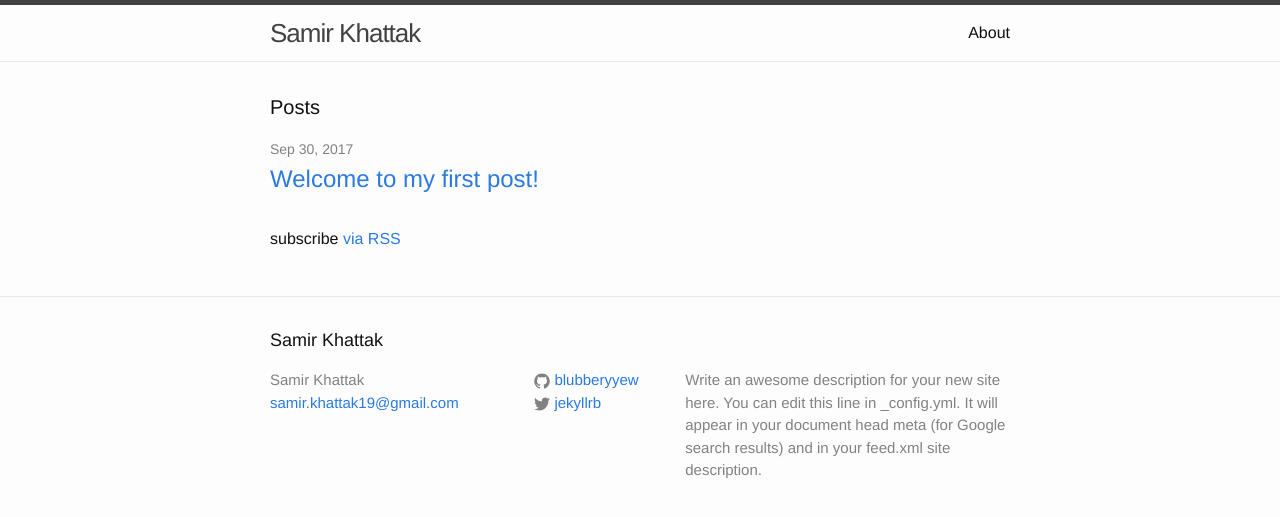
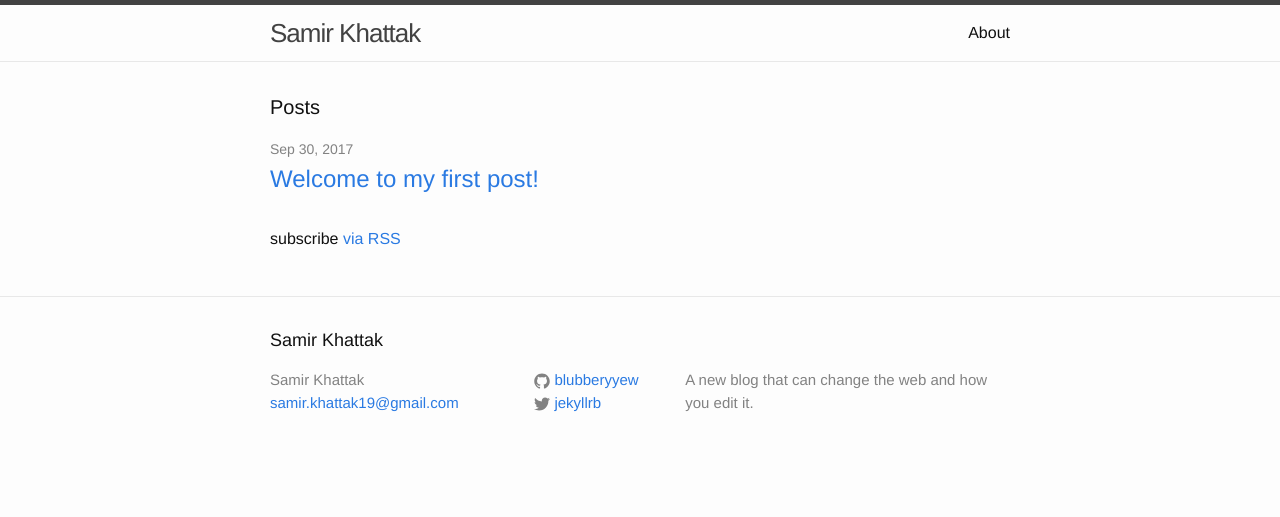
Before and after one commit to blubberyyew/blubberyyew.github.io, a Jekyll site: the page built from index.html, in a window 1280 px wide. Shown: the top 517 px of the page. Built offline with Jekyll 4.4.1, drawn with Linux system fonts in a browser that asks for light colours.

Commit message:
updated _config.yml
added new description

```diff
--- a/_config.yml
+++ b/_config.yml
@@ -9,9 +9,7 @@
 title: Samir Khattak
 email: samir.khattak19@gmail.com
 description: > # this means to ignore newlines until "baseurl:"
-  Write an awesome description for your new site here. You can edit this
-  line in _config.yml. It will appear in your document head meta (for
-  Google search results) and in your feed.xml site description.
+  A new blog that can change the web and how you edit it.
 baseurl: "" # the subpath of your site, e.g. /blog
 url: "http://yourdomain.com" # the base hostname & protocol for your site
 twitter_username: jekyllrb
```
